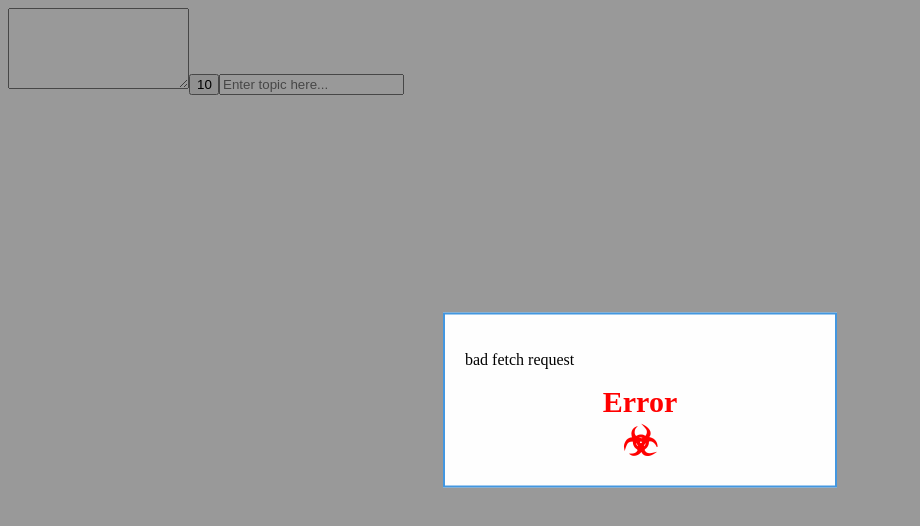
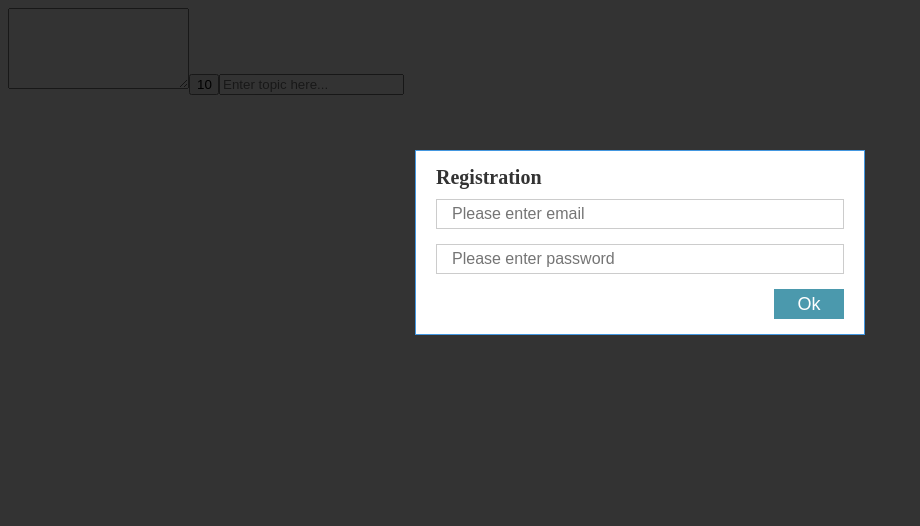
Before and after one commit to Simargi/components, a React app: page / in a window 1280 px wide. Shown: the top 526 px of the page, without its empty margins (0-920 px from the left). Built offline with nearby package versions, Linux system fonts and the light colour scheme.

Commit message:
add form container

```diff
--- a/package.json
+++ b/package.json
@@ -1,6 +1,6 @@
 {
   "name": "simargi-component",
-  "version": "0.4.9",
+  "version": "0.5.0",
   "private": false,
   "dependencies": {
     "prop-types": "^15.6.0",
--- a/src/App.js
+++ b/src/App.js
@@ -5,6 +5,7 @@ import Input from "./components/Input";
 import SuccessModal from "./components/SuccessModal";
 import ErrorModal from "./components/ErrorModal";
 import Modal from "./components/Modal";
+import FormContainer from "./components/FormContainer";
 
 export default class App extends React.Component {
     state = {
@@ -18,11 +19,12 @@ export default class App extends React.Component {
     render() {
         return(
             <div className='app'>
-                <Textarea maxlength={10} disable={false}/>
+                <FormContainer formTitle={'Registration'} />
+                <Textarea maxlength={10} disable={false} />
                 <Button btnSize={'sm'} value={10}/>
                 <Input onHandler={this.changeName}/>
                 <p>{this.state.value}</p>
-                <Modal typeModal={'fail'/*'fail'*/} /*closeBtn={false}*/ showModal={true} errorReqMessage={'bad fetch request'} />
+                <Modal typeModal={'succ'/*'fail'*/} /*closeBtn={false}*/ showModal={false} errorReqMessage={'bad fetch request'} />
                 {/*<SuccessModal closeBtn={false} showModal={false}/>*/}
                 {/*<ErrorModal closeBtn={true} errorReq={'bad request'} showModal={true}/>*/}
             </div>
--- a/src/components/Button.js
+++ b/src/components/Button.js
@@ -10,7 +10,7 @@ const Button = (props) => {
 };
 
 Button.propTypes = {
-    value: PropTypes.number,
+    value: PropTypes.number.isRequired,
     btnSize: PropTypes.oneOf(['sm', 'md', 'lg'])
 };
 Button.defaultProps = {
--- /dev/null
+++ b/src/components/FormContainer.js
@@ -0,0 +1,41 @@
+import React from 'react';
+import PropTypes from 'prop-types';
+import FormInput from "./FormInput";
+import Button from "./Button";
+import './assets/Form.sass';
+
+class FormContainer extends React.Component {
+    static defaultProps = {
+        //type: 'text',
+        //placeholder: 'Enter text here',
+        errorMsg: ''
+    };
+    static propTypes = {
+        //type: PropTypes.string,
+        //placeholder: PropTypes.string,
+        //name: PropTypes.string.isRequired,
+        formTitle: PropTypes.string.isRequired,
+        errorMsg: PropTypes.string
+    };
+    render() {
+        return(
+            <div className={'form-container show'}>
+                <form>
+                    <h2 className={'form-title'}>{this.props.formTitle}</h2>
+                    <FormInput name={'email'}
+                               placeholder={'Please enter email'}
+                               type={'email'}
+                    />
+                    <FormInput name={'password'}
+                               placeholder={'Please enter password'}
+                               type={'password'}
+                    />
+                    <span className='error-tooltip'>{this.props.errorMsg}</span>
+                    <Button value={'Ok'} btnSize={'md'} />
+                </form>
+            </div>
+        )
+    }
+}
+
+export default FormContainer
--- /dev/null
+++ b/src/components/FormInput.js
@@ -0,0 +1,25 @@
+import React from 'react';
+import PropTypes from 'prop-types';
+
+class FormInput extends React.Component {
+    static defaultProps = {
+        type: 'text',
+        placeholder: 'Enter text here',
+    };
+    static propTypes = {
+        type: PropTypes.string,
+        placeholder: PropTypes.string,
+        name: PropTypes.string.isRequired
+    };
+    render() {
+        return(
+            <input type={this.props.type}
+                   placeholder={this.props.placeholder}
+                   name={this.props.name}
+                   onChange={this.props.checkInputValue}
+            />
+        )
+    }
+}
+
+export default FormInput
--- a/src/components/Modal.js
+++ b/src/components/Modal.js
@@ -11,7 +11,7 @@ class Modal extends React.Component {
     };
     static propTypes = {
         closeBtn: PropTypes.bool,
-        showModal: PropTypes.bool,
+        showModal: PropTypes.bool.isRequired,
         typeModal: PropTypes.oneOf(['succ', 'fail'])
     };
     state = {
--- /dev/null
+++ b/src/components/assets/Form.sass
@@ -0,0 +1,59 @@
+.form-container
+  display: none
+  position: fixed
+  width: 100%
+  height: 100%
+  left: 0
+  top: 0
+  background: rgba(0,0,0,.8)
+  overflow: auto
+  &.show
+    display: block
+  form
+    box-sizing: border-box
+    position: relative
+    display: flex
+    flex-wrap: wrap
+    width: 100%
+    max-width: 450px
+    margin: 150px auto
+    background-color: #fff
+    border: 1px solid #4397e0
+    padding: 15px 20px
+    input
+      display: block
+      width: 100%
+      box-sizing: border-box
+      border: 1px solid #ccc
+      outline: none
+      background: #fff
+      color: #555
+      padding: 0 15px
+      height: 30px
+      margin-bottom: 15px
+      font-size: 1em
+      &:last-child
+        margin-bottom: 0
+    button
+      background: #4b99ad
+      height: 30px
+      font-size: 1.125em
+      text-align: center
+      cursor: pointer
+      border: 1px solid #4b99ad
+      outline: none
+      color: #fff
+      margin-left: auto
+      transition: background-color .3s
+      &:hover
+        background-color: rgba(75, 153, 173, .8)
+    .error-tooltip
+      display: block
+      width: 100%
+      color: red
+  .form-title
+    width: 100%
+    margin: 0
+    color: #333
+    font-size: 1.25rem
+    margin-bottom: 10px
```
Also changed, not shown: index.js (+6 -1 lines).
